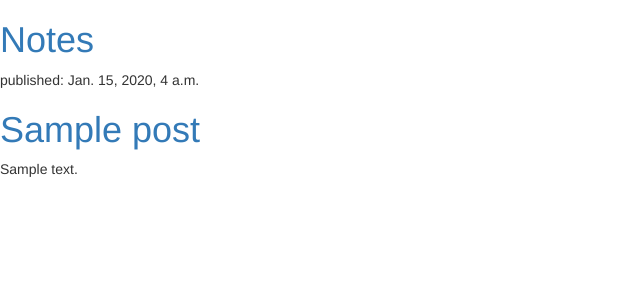
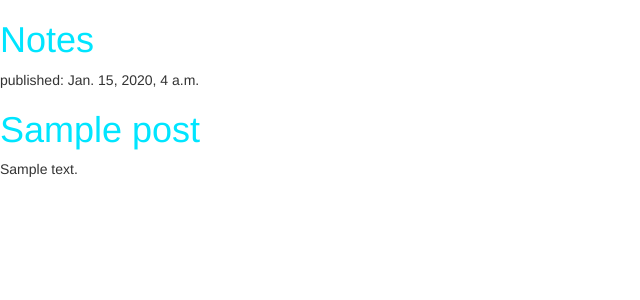
Before and after one commit to baycat/blog, a Django app: template blog/templates/blog/post_list.html in a window 1280 px wide. Shown: the top 300 px of the page, without its empty margins (0-640 px from the left). Run offline with Django 3.2, Linux system fonts and the light colour scheme; the template is opened without the code that fills it: values that come from a table or form of the project are taken from there, others are empty; tables that the repository leaves empty hold one stand-in row (values such as "Sample post"); some libraries are stand-ins or nearby versions.

Commit message:
fkingdjangosprettynoworsmthn

```diff
--- /dev/null
+++ b/blog/static/css/blog.css
@@ -0,0 +1,3 @@
+h1 a {
+    color: #00E5FF;
+}
--- a/blog/templates/blog/post_list.html
+++ b/blog/templates/blog/post_list.html
@@ -1,7 +1,9 @@
+{% load staticfiles %}
 <html>
     <head>
+      <link rel="stylesheet" href="{% static 'css/blog.css' %}">
       <link rel="stylesheet" href="//maxcdn.bootstrapcdn.com/bootstrap/3.2.0/css/bootstrap.min.css">
-<link rel="stylesheet" href="//maxcdn.bootstrapcdn.com/bootstrap/3.2.0/css/bootstrap-theme.min.css">
+      <link rel="stylesheet" href="//maxcdn.bootstrapcdn.com/bootstrap/3.2.0/css/bootstrap-theme.min.css">
         <title>Notes</title>
     </head>
     <body>
```
